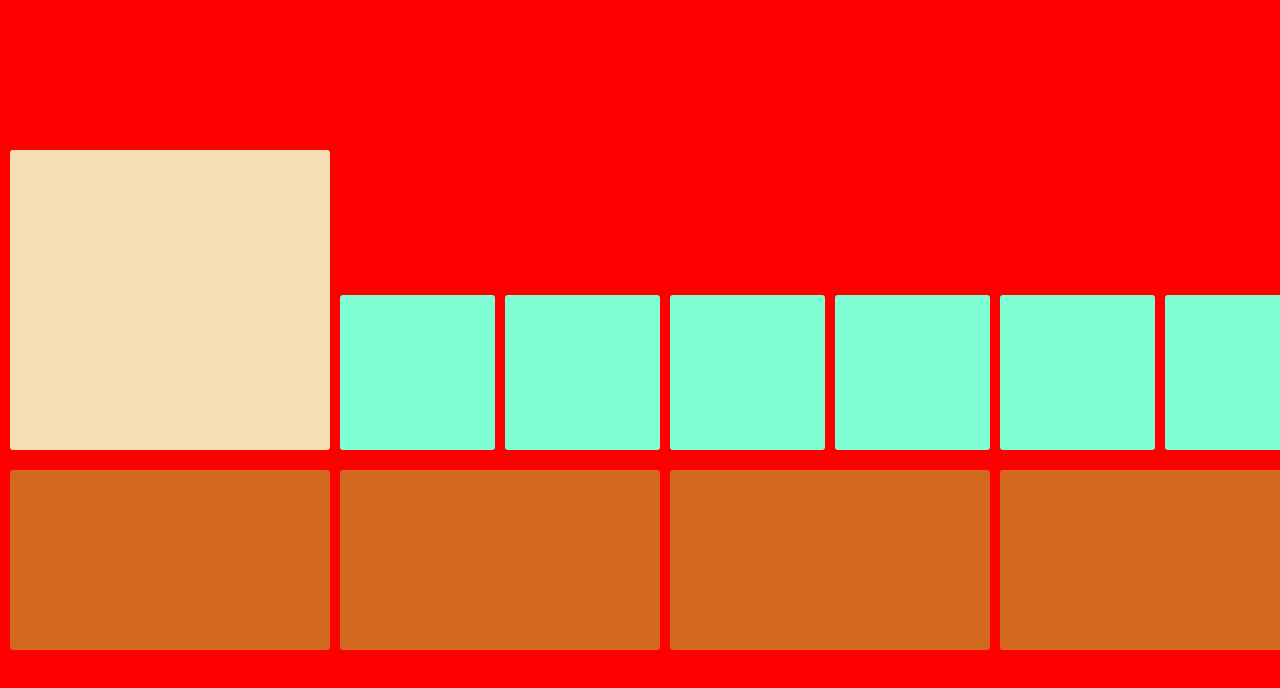
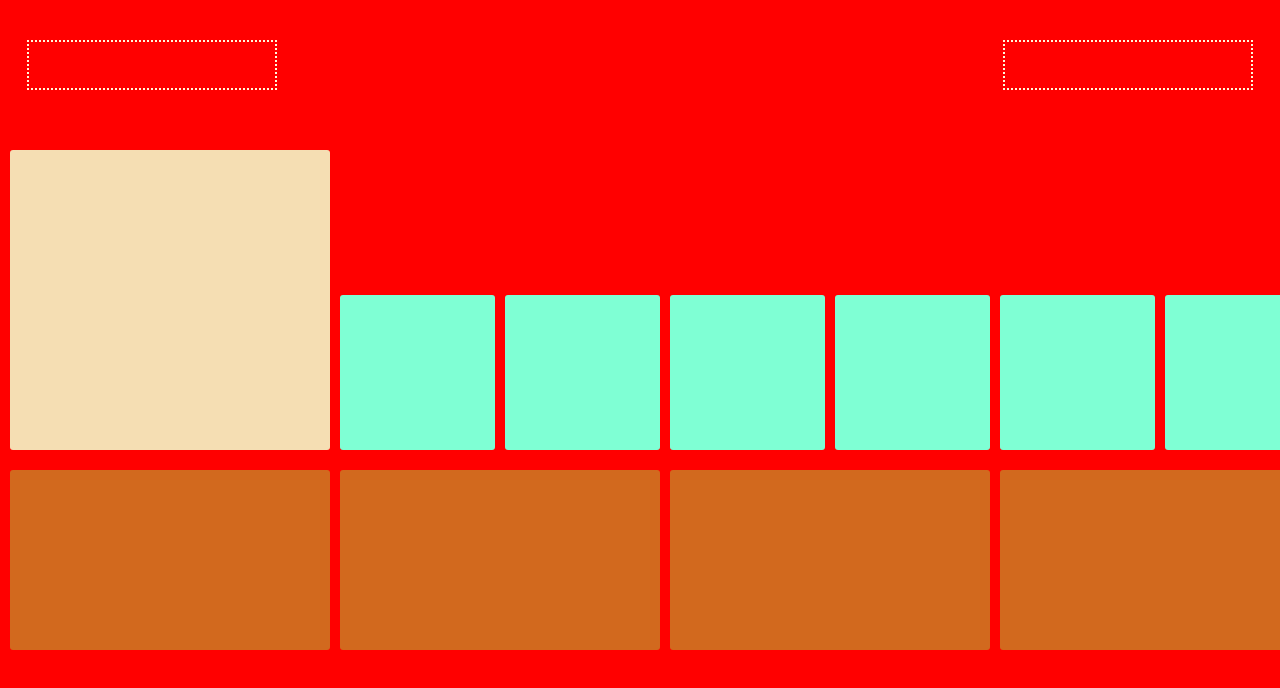
Before and after one commit to namuHlaeR/Xbox-UI, a plain HTML site: page index.html in a window 1280 px wide. Shown: the top 688 px of the page. Drawn offline with Linux system fonts and the light colour scheme.

Commit message:
Layout update

```diff
--- a/style.css
+++ b/style.css
@@ -15,6 +15,23 @@
     grid-template-columns: auto 32rem 32rem 32rem 32rem auto;
     grid-template-rows: 14rem 32rem 20rem auto;
     grid-column-gap: 1rem;
+}
+/* Top info bar */
+.profile{
+    position: absolute;
+    width: 25rem;
+    height: 5rem;
+    top: 4rem;
+    left: 2.7rem;
+    border: .2rem dotted cornsilk;
+}
+.side-icons{
+    position: absolute;
+    width: 25rem;
+    height: 5rem;
+    top: 4rem;
+    right: 2.7rem;
+    border: .2rem dotted cornsilk;
 }
 /* Box placement */
 .box0{
@@ -113,10 +130,3 @@
 .box-S:hover{
     outline: .5rem solid green;
 }
-
-
-/*
-.icon1::after{
-    content: url(./Seasonmeu__1_-removebg-preview.png);
-}
-*/
```
